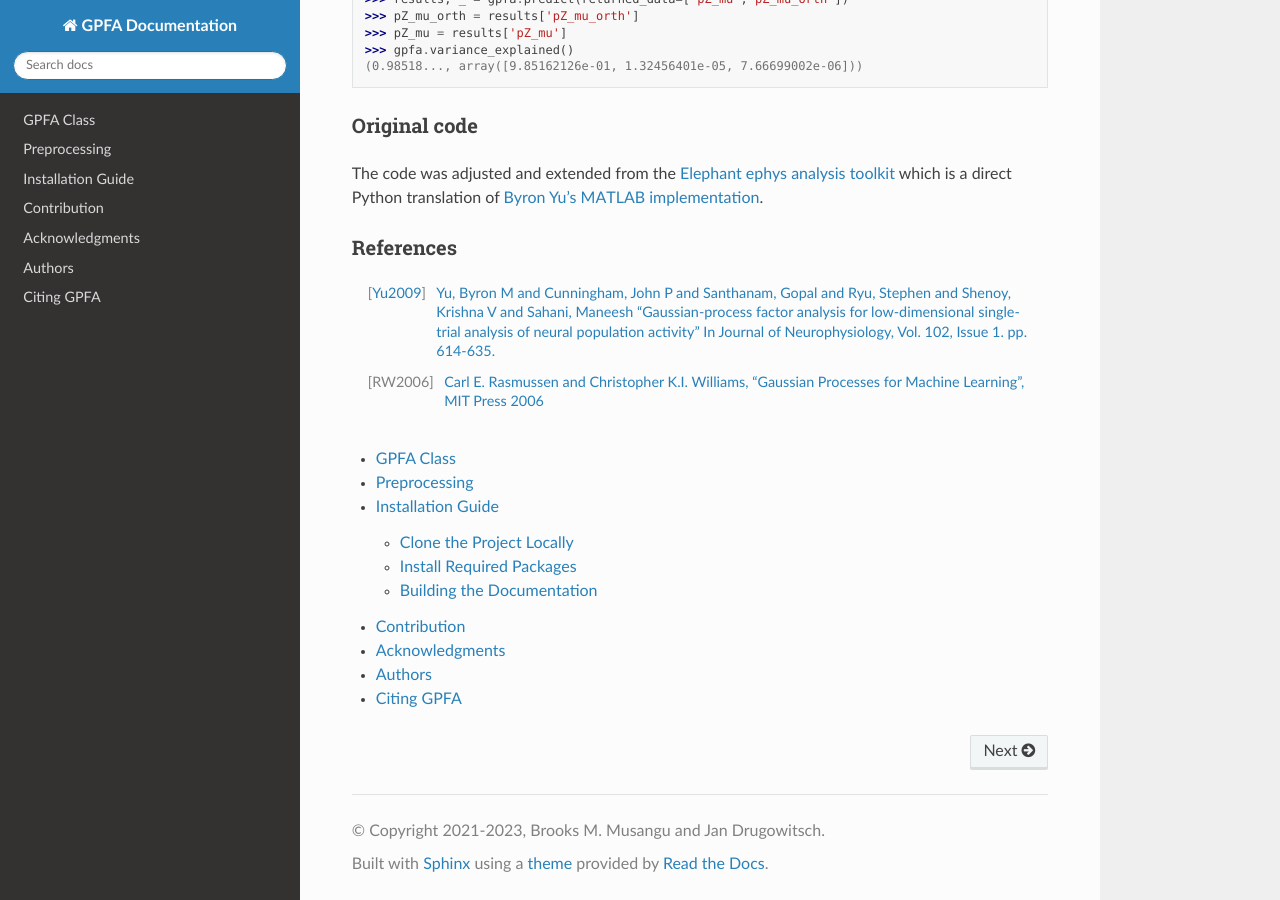
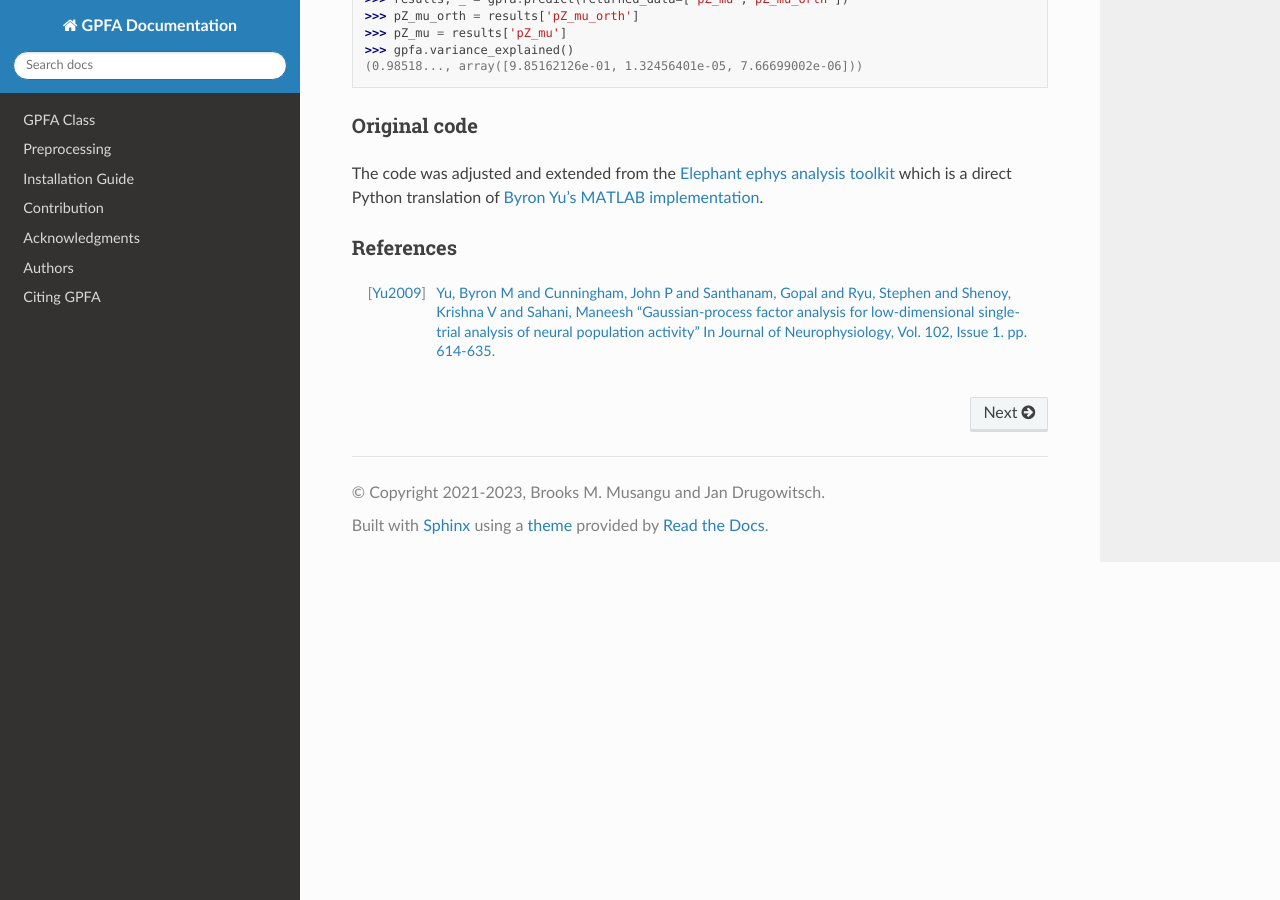
Before and after one commit to CausalityInMotion/BlockInverseGPFA, a Sphinx documentation site: the page built from docs/index.rst, in a window 1280 px wide and 900 px high, scrolled down 2783 px. Built offline with Sphinx 7.4.7 and the Read the Docs theme 2.0.0, drawn with Linux system fonts in a browser that asks for light colours.

Commit message:
Removed unsed Ref & TOC at the bottom.

```diff
--- a/docs/index.rst
+++ b/docs/index.rst
@@ -149,13 +149,10 @@ References
     In Journal of Neurophysiology, Vol. 102, Issue 1. pp. 614-635.
     <https://doi.org/10.1152/jn.90941.2008>`_
 
-.. [RW2006] `Carl E. Rasmussen and Christopher K.I. Williams,
-   "Gaussian Processes for Machine Learning",
-   MIT Press 2006 <https://www.gaussianprocess.org/gpml/chapters/RW.pdf>`_
 
-.. _main_page:
 .. toctree::
     :maxdepth: 2
+    :hidden:
 
     gpfa_class
     preprocessing_class
```
